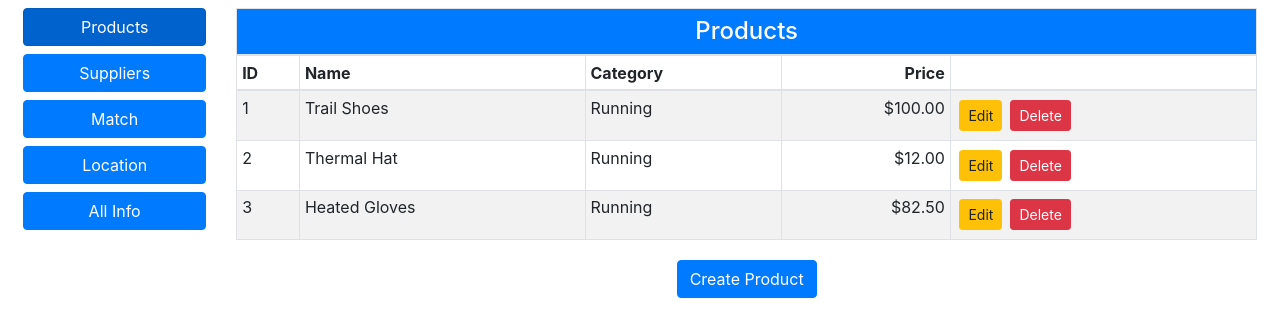
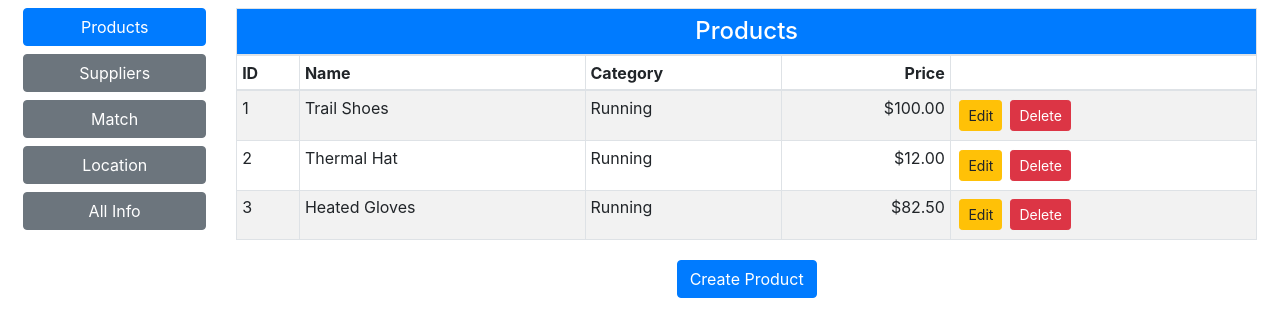
Before and after one commit to vadzimk/complete-app_productapp, a React (Create React App) app: page /products in a window 1280 px wide. Shown: the top 336 px of the page. Built offline with nearby package versions, Linux system fonts and the light colour scheme.

Commit message:
access routing data directly in the component to change CSS when Route matches the path and render childern

```diff
--- a/src/Selector.js
+++ b/src/Selector.js
@@ -7,6 +7,7 @@ import {BrowserRouter as Router, Link, Route, Switch, Redirect, NavLink} from "r
 import ProductDisplay from "./ProductDisplay";
 import SupplierDisplay from "./SupplierDisplay";
 import {RouteInfo} from "./routing/RouteInfo";
+import {ToggleLink} from "./routing/ToggleLink";
 
 
 export class Selector extends React.Component {
@@ -35,12 +36,12 @@ export class Selector extends React.Component {
                     <div className="row">
                         <div className="col-2">
                             {/*<NavLink className="m-2 btn btn-primary btn-block" activeClassName="active" to="/" exact={true}>Default URL</NavLink>*/}
-                            <NavLink className="m-2 btn btn-primary btn-block" activeClassName="active" to="/products">Products</NavLink>
-                            <NavLink className="m-2 btn btn-primary btn-block" activeClassName="active" to="/suppliers">Suppliers</NavLink>
+                            <ToggleLink className="m-2 btn btn-primary btn-block" activeClassName="active" to="/products">Products</ToggleLink>
+                            <ToggleLink className="m-2 btn btn-primary btn-block" activeClassName="active" to="/suppliers">Suppliers</ToggleLink>
 
-                            <NavLink className="m-2 btn btn-primary btn-block" activeClassName="active" to="/info/match">Match</NavLink>
-                            <NavLink className="m-2 btn btn-primary btn-block" activeClassName="active" to="/info/location">Location</NavLink>
-                            <NavLink className="m-2 btn btn-primary btn-block" activeClassName="active" to="/info">All Info</NavLink>
+                            <ToggleLink className="m-2 btn btn-primary btn-block" activeClassName="active" to="/info/match">Match</ToggleLink>
+                            <ToggleLink className="m-2 btn btn-primary btn-block" activeClassName="active" to="/info/location">Location</ToggleLink>
+                            <ToggleLink className="m-2 btn btn-primary btn-block" activeClassName="active" to="/info">All Info</ToggleLink>
 
                             {/*<NavLink className="m-2 btn btn-primary btn-block" activeCalssName="active" to="/old/data">Old Link</NavLink>*/}
 
--- /dev/null
+++ b/src/routing/ToggleLink.js
@@ -0,0 +1,21 @@
+import React from 'react';
+import {Route, Link} from 'react-router-dom';
+
+export class ToggleLink extends React.Component {
+
+    render() {
+        return <Route path={this.props.to} exact={this.props.exact}
+                      children={routeProps => {
+                          const baseClasses = this.props.className || "m-2 btn btn-block";
+                          const activeClass = this.props.activeClass || "btn-primary";
+                          const inActiveClass = this.props.inActiveClass || "btn-secondary";
+
+                          const combinedClasses = `${baseClasses} ${routeProps.match ? activeClass : inActiveClass}`;
+
+                          return <Link to={this.props.to} className={combinedClasses}>
+                              {this.props.children}
+                          </Link>
+                      }}
+        />
+    }
+}
```
